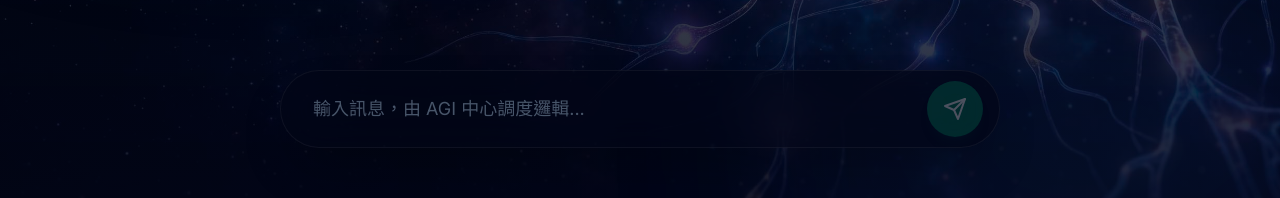
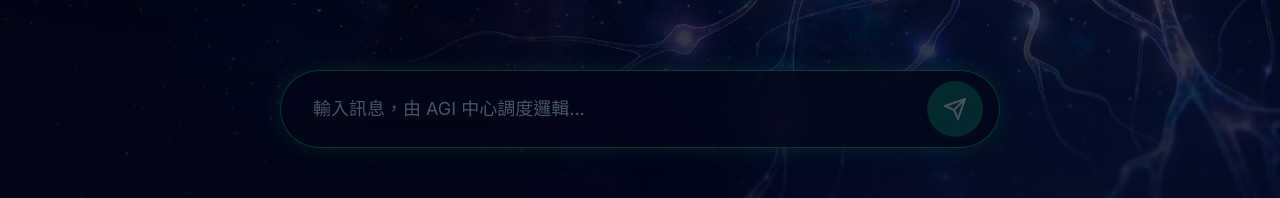
Before and after one commit to ivanlai33-del/agi-hub, a Next.js app: page / in a window 1280 px wide. Shown: the part 532-730 px from the top of the page. Built offline with nearby package versions, Linux system fonts and the light colour scheme.

Commit message:
style: add breathing glow animation to input field

```diff
--- a/src/app/globals.css
+++ b/src/app/globals.css
@@ -20,7 +20,8 @@ body {
     @apply bg-white/5 backdrop-blur-lg border border-white/10 hover:bg-white/10 transition-all duration-300;
   }
   .glass-input {
-    @apply bg-slate-950/60 backdrop-blur-xl border border-white/5 transition-all;
+    @apply bg-slate-950/60 backdrop-blur-xl border border-emerald-500/20 transition-all duration-500;
+    animation: glow-pulse 4s infinite ease-in-out;
   }
   .scrollbar-hide::-webkit-scrollbar {
     display: none;
@@ -29,4 +30,14 @@ body {
     -ms-overflow-style: none;
     scrollbar-width: none;
   }
+  @keyframes glow-pulse {
+    0%, 100% {
+      box-shadow: 0 0 15px rgba(16, 185, 129, 0.05);
+      border-color: rgba(16, 185, 129, 0.1);
+    }
+    50% {
+      box-shadow: 0 0 25px rgba(16, 185, 129, 0.15);
+      border-color: rgba(16, 185, 129, 0.3);
+    }
+  }
 }
```
